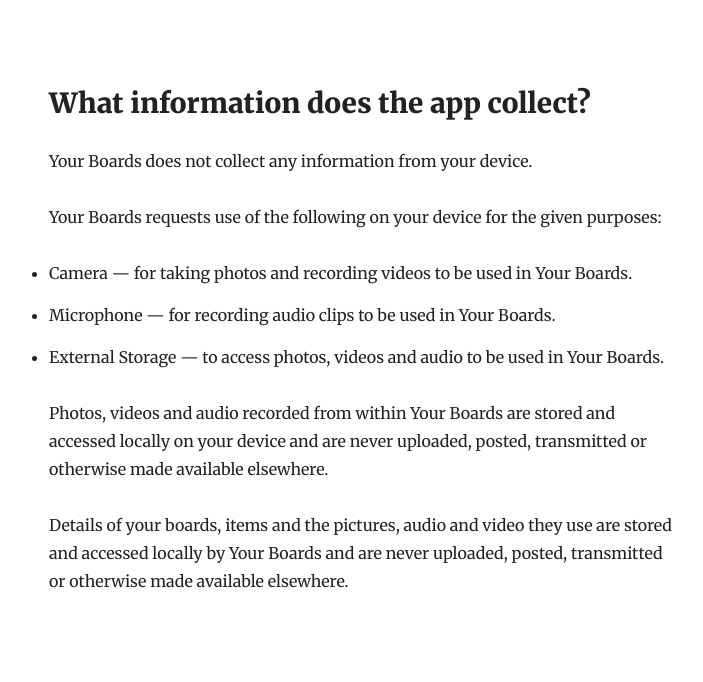
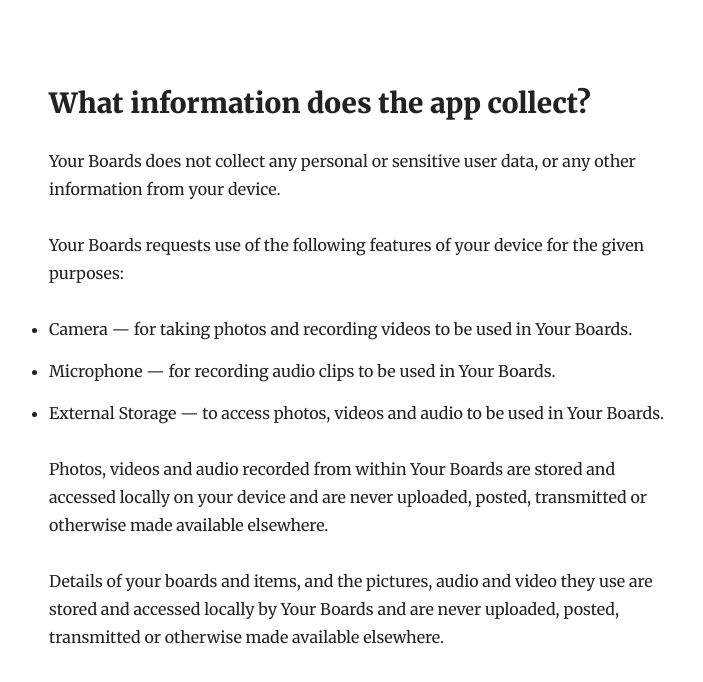
Before and after one commit to insin/jbscript.dev, a Gatsby site: page /yourboards/privacy-policy in a window 1280 px wide. Shown: the part 550-1232 px from the top of the page, without its empty margins (276-979 px from the left). Built offline with nearby package versions, Linux system fonts and the light colour scheme; Gatsby itself is replaced by a stand-in of ours; some packages are replaced by stand-ins of ours.

Commit message:
Tweak privacy policy

```diff
--- a/src/pages/yourboards/privacy-policy.js
+++ b/src/pages/yourboards/privacy-policy.js
@@ -16,8 +16,13 @@
         <h1>Privacy Policy for Your Boards</h1>
         <img src={featureGraphic} alt="Your Boards title and logo"/>
         <h2>What information does the app collect?</h2>
-        <p>Your Boards does not collect any information from your device.</p>
-        <p>Your Boards requests use of the following on your device for the given purposes:</p>
+        <p>
+          Your Boards does not collect any personal or sensitive user data, or any other information
+          from your device.
+        </p>
+        <p>
+          Your Boards requests use of the following features of your device for the given purposes:
+        </p>
         <ul>
           <li>Camera &mdash; for taking photos and recording videos to be used in Your Boards.</li>
           <li>Microphone &mdash; for recording audio clips to be used in Your Boards.</li>
@@ -29,7 +34,7 @@
           elsewhere.
         </p>
         <p>
-          Details of your boards, items and the pictures, audio and video they use are stored and
+          Details of your boards and items, and the pictures, audio and video they use are stored and
           accessed locally by Your Boards and are never uploaded, posted, transmitted or otherwise
           made available elsewhere.
         </p>
```
